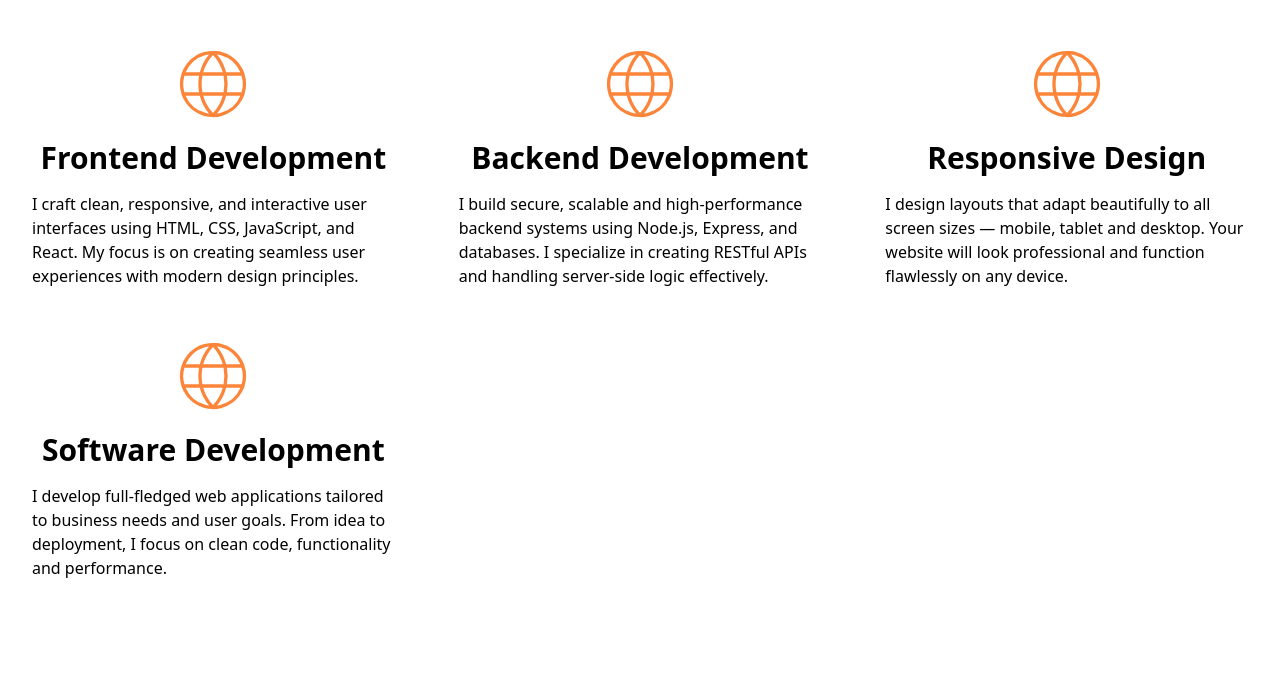
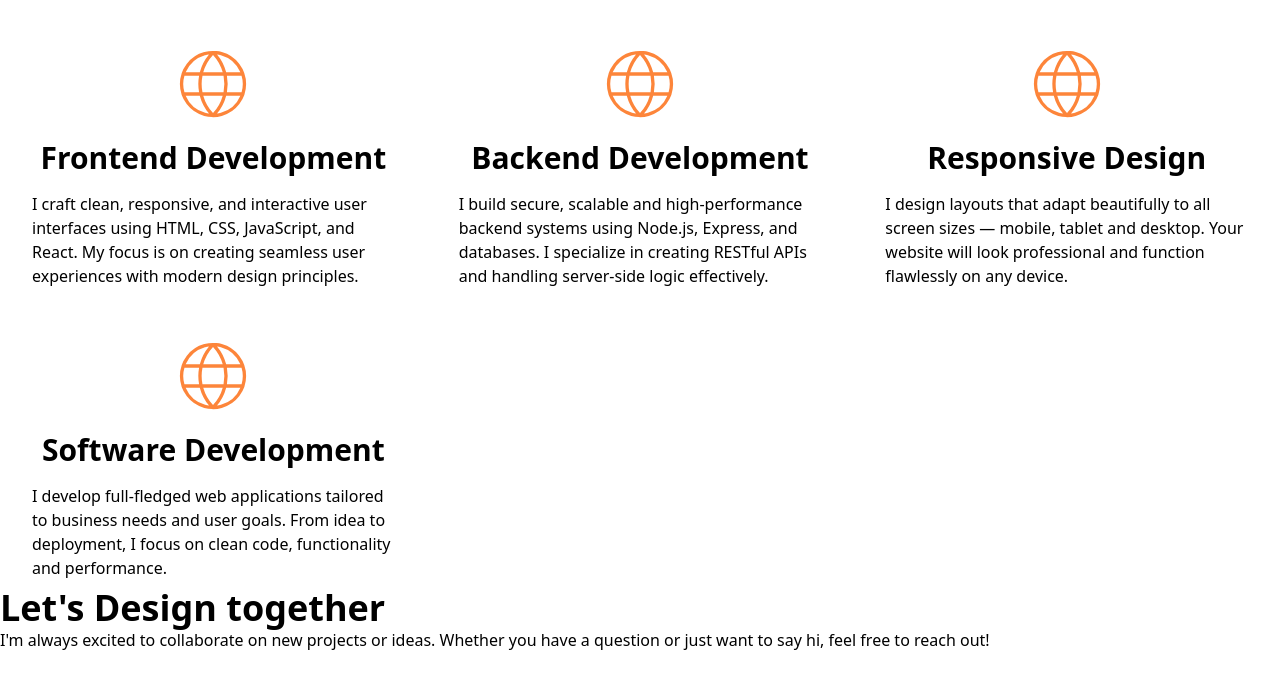
Before and after one commit to yuvraj-sapkota/portfolio, a React (Vite) app in the folder frontend/: page / in a window 1280 px wide. Shown: the part 1612-2300 px from the top of the page. Built offline with nearby package versions, Linux system fonts and the light colour scheme.

Commit message:
finished service section

```diff
--- a/frontend/src/App.jsx
+++ b/frontend/src/App.jsx
@@ -1,4 +1,5 @@
 import AboutMe from "./components/AboutMe";
+import ContactMe from "./components/ContactMe";
 import HeaderSection from "./components/HeaderSeaction";
 import Navbar from "./components/Navbar";
 import Service from "./components/Service";
@@ -8,8 +9,9 @@ const App = () => {
     <>
       <Navbar />
       <HeaderSection />
-      <AboutMe/>
-      <Service/>
+      <AboutMe />
+      <Service />
+      <ContactMe />
     </>
   );
 };
--- /dev/null
+++ b/frontend/src/components/ContactMe.jsx
@@ -0,0 +1,20 @@
+const ContactMe = () => {
+  return (
+    <>
+      <div>
+        <h1 className="text-4xl font-bold ">Let's Design together</h1>
+        <p>
+          I'm always excited to collaborate on new projects or ideas. Whether
+          you have a question or just want to say hi, feel free to reach out!
+        </p>
+        <div>
+            <input type="text"  />
+        </div>
+      </div>
+
+      <div className="h-96"></div>
+    </>
+  );
+};
+
+export default ContactMe;
--- a/frontend/src/components/Service.jsx
+++ b/frontend/src/components/Service.jsx
@@ -52,7 +52,7 @@ const Service = () => {
         </div>
       </div>
 
-      <div className="h-96"></div>
+
     </>
   );
 };
```
